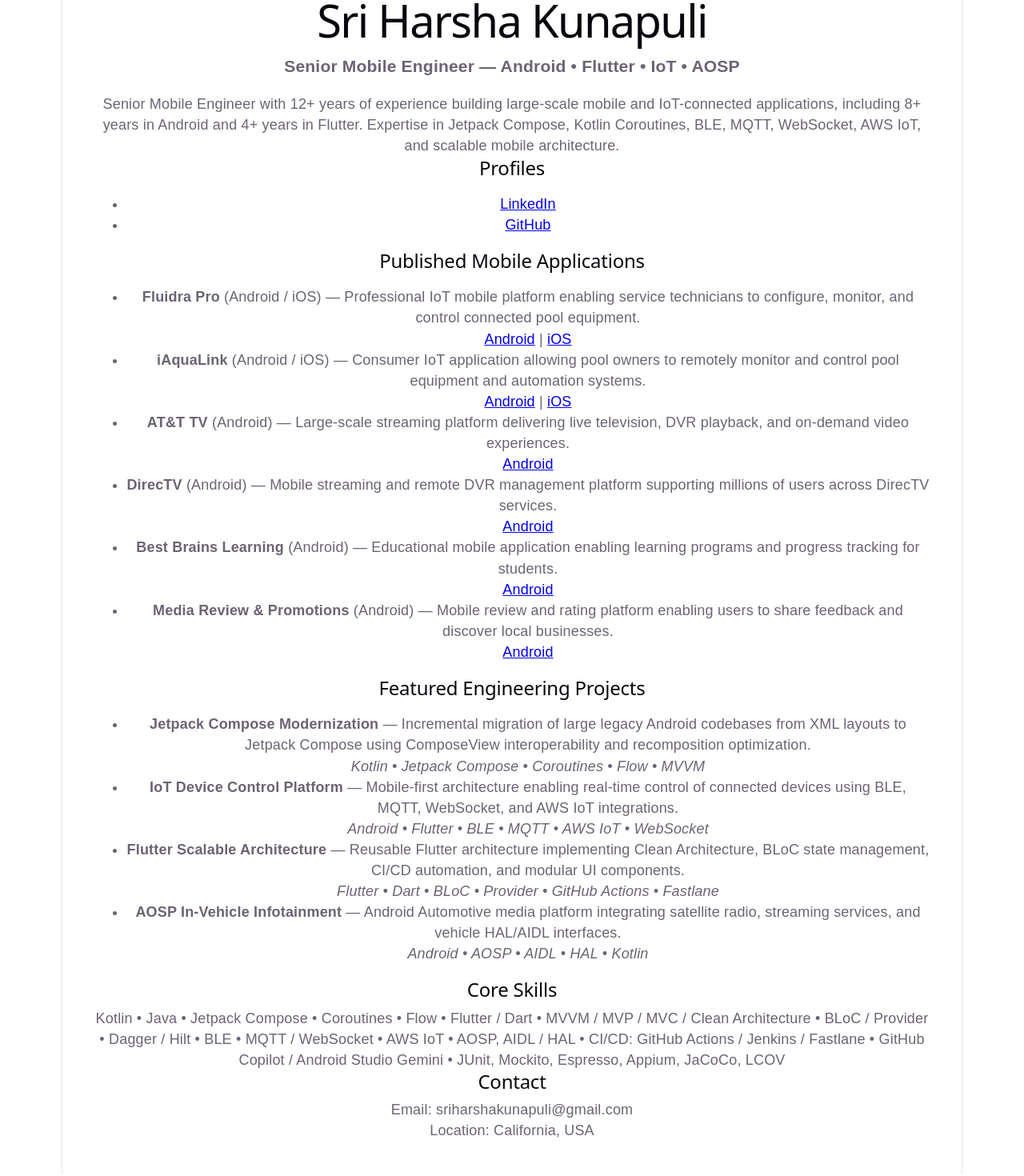
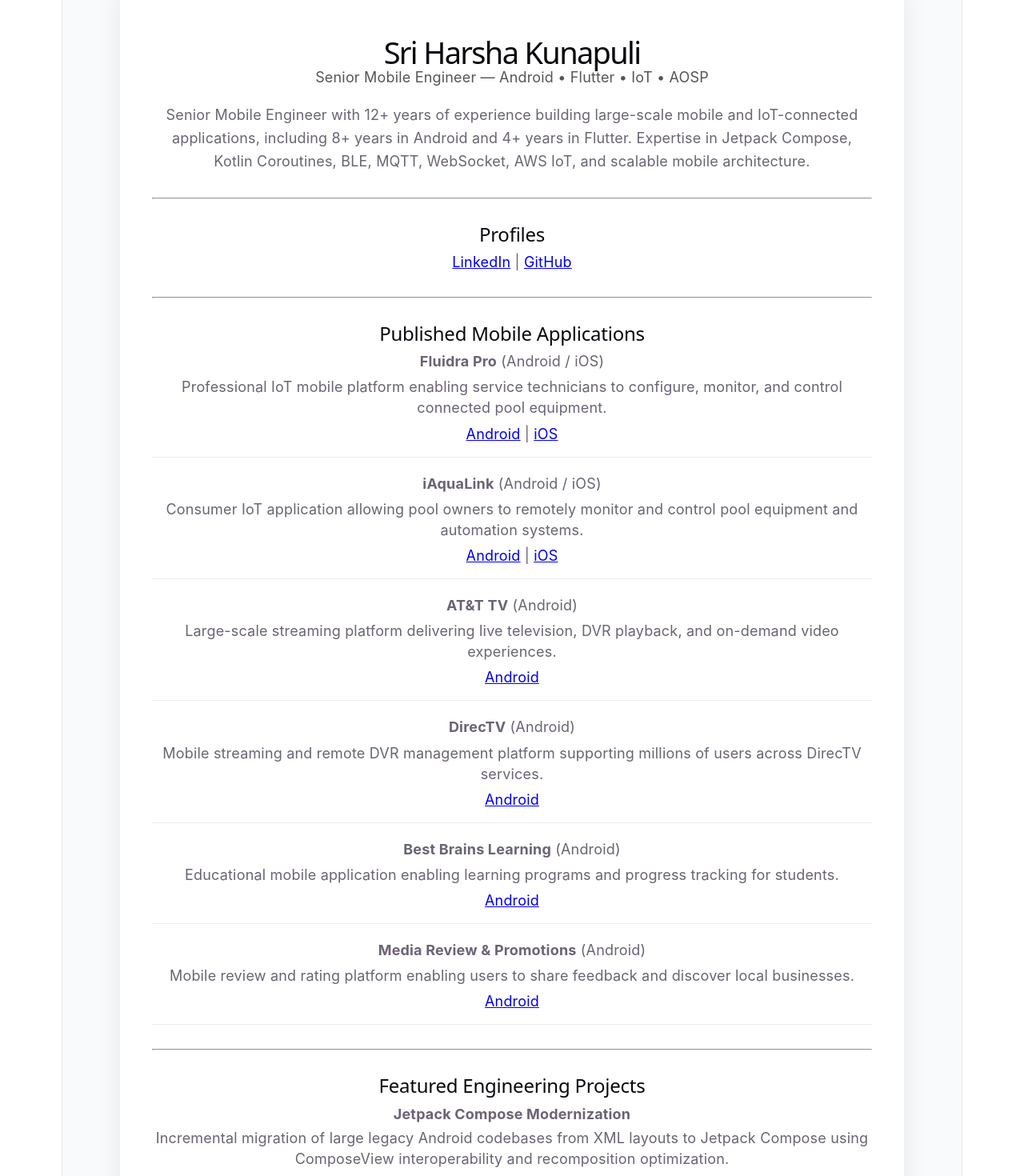
Before and after one commit to sriharshakunapuli/sriharshakunapuli.github.io, a React (Vite) app: page / in a window 1280 px wide. Shown: the part 60-1530 px from the top of the page at 80% size. Built offline with nearby package versions, Linux system fonts and the light colour scheme.

Commit message:
Update portfolio content V2

```diff
--- a/src/App.jsx
+++ b/src/App.jsx
@@ -124,69 +124,121 @@
   ];
 
   return (
-    <div style={{fontFamily:"Arial", padding:"40px", maxWidth:"1100px", margin:"auto"}}>
+    <div style={{
+      fontFamily: "Inter, Arial",
+      background:"#f8fafc",
+      padding:"40px"
+    }}>
 
-      <h1>{profile.name}</h1>
-      <h3>{profile.title} — {profile.subtitle}</h3>
+    <div style={{
+      maxWidth:"900px",
+      margin:"auto",
+      background:"white",
+      padding:"40px",
+      borderRadius:"12px",
+      boxShadow:"0 8px 30px rgba(0,0,0,0.08)"
+    }}>
 
-      <p>{profile.summary}</p>
+      <h1 style={{fontSize:"38px", marginBottom:"6px"}}>
+        {profile.name}
+      </h1>
+
+      <p style={{color:"#555", marginBottom:"20px"}}>
+        {profile.title} — {profile.subtitle}
+      </p>
+
+      <p style={{lineHeight:"1.6"}}>
+        {profile.summary}
+      </p>
+
+      <hr style={{margin:"30px 0"}} />
 
       <h2>Profiles</h2>
 
-      <ul>
-        <li>
-          <a href={profile.linkedin} target="_blank" rel="noreferrer">LinkedIn</a>
-        </li>
-        <li>
-          <a href={profile.github} target="_blank" rel="noreferrer">GitHub</a>
-        </li>
-      </ul>
+      <p>
+        <a href={profile.linkedin} target="_blank" rel="noreferrer">
+          LinkedIn
+        </a>{" | "}
+        <a href={profile.github} target="_blank" rel="noreferrer">
+          GitHub
+        </a>
+      </p>
+
+      <hr style={{margin:"30px 0"}} />
 
       <h2>Published Mobile Applications</h2>
 
-      <ul>
       {publishedApps.map(app => (
-          <li key={app.name}>
-            <b>{app.name}</b> ({app.platform}) — {app.description}
-            <br/>
+        <div key={app.name} style={{
+          marginBottom:"20px",
+          paddingBottom:"15px",
+          borderBottom:"1px solid #eee"
+        }}>
+
+          <b>{app.name}</b> ({app.platform})
+
+          <p style={{margin:"6px 0"}}>
+            {app.description}
+          </p>
+
           {app.android && (
-              <>
-                {" "}
-                <a href={app.android} target="_blank" rel="noreferrer">Android</a>
-              </>
+            <a href={app.android} target="_blank" rel="noreferrer">
+              Android
+            </a>
           )}
 
           {app.ios && (
             <>
               {" | "}
-                <a href={app.ios} target="_blank" rel="noreferrer">iOS</a>
+              <a href={app.ios} target="_blank" rel="noreferrer">
+                iOS
+              </a>
             </>
           )}
-          </li>
+
+        </div>
       ))}
-      </ul>
+
+      <hr style={{margin:"30px 0"}} />
 
       <h2>Featured Engineering Projects</h2>
 
-      <ul>
       {projects.map(project => (
-          <li key={project.name}>
-            <b>{project.name}</b> — {project.description}
-            <br/>
-            <i>{project.stack}</i>
-          </li>
+        <div key={project.name} style={{marginBottom:"18px"}}>
+
+          <b>{project.name}</b>
+
+          <p style={{margin:"4px 0"}}>
+            {project.description}
+          </p>
+
+          <p style={{
+            fontSize:"14px",
+            color:"#666"
+          }}>
+            {project.stack}
+          </p>
+
+        </div>
       ))}
-      </ul>
+
+      <hr style={{margin:"30px 0"}} />
 
       <h2>Core Skills</h2>
 
-      <p>{skills.join(" • ")}</p>
+      <p style={{lineHeight:"1.7"}}>
+        {skills.join(" • ")}
+      </p>
+
+      <hr style={{margin:"30px 0"}} />
 
       <h2>Contact</h2>
 
       <p>Email: {profile.email}</p>
+      <p>Phone: {profile.phone}</p>
       <p>Location: {profile.location}</p>
 
     </div>
+  </div>
 );
 }
```
Lines whose indentation alone changed are shown as unchanged.
